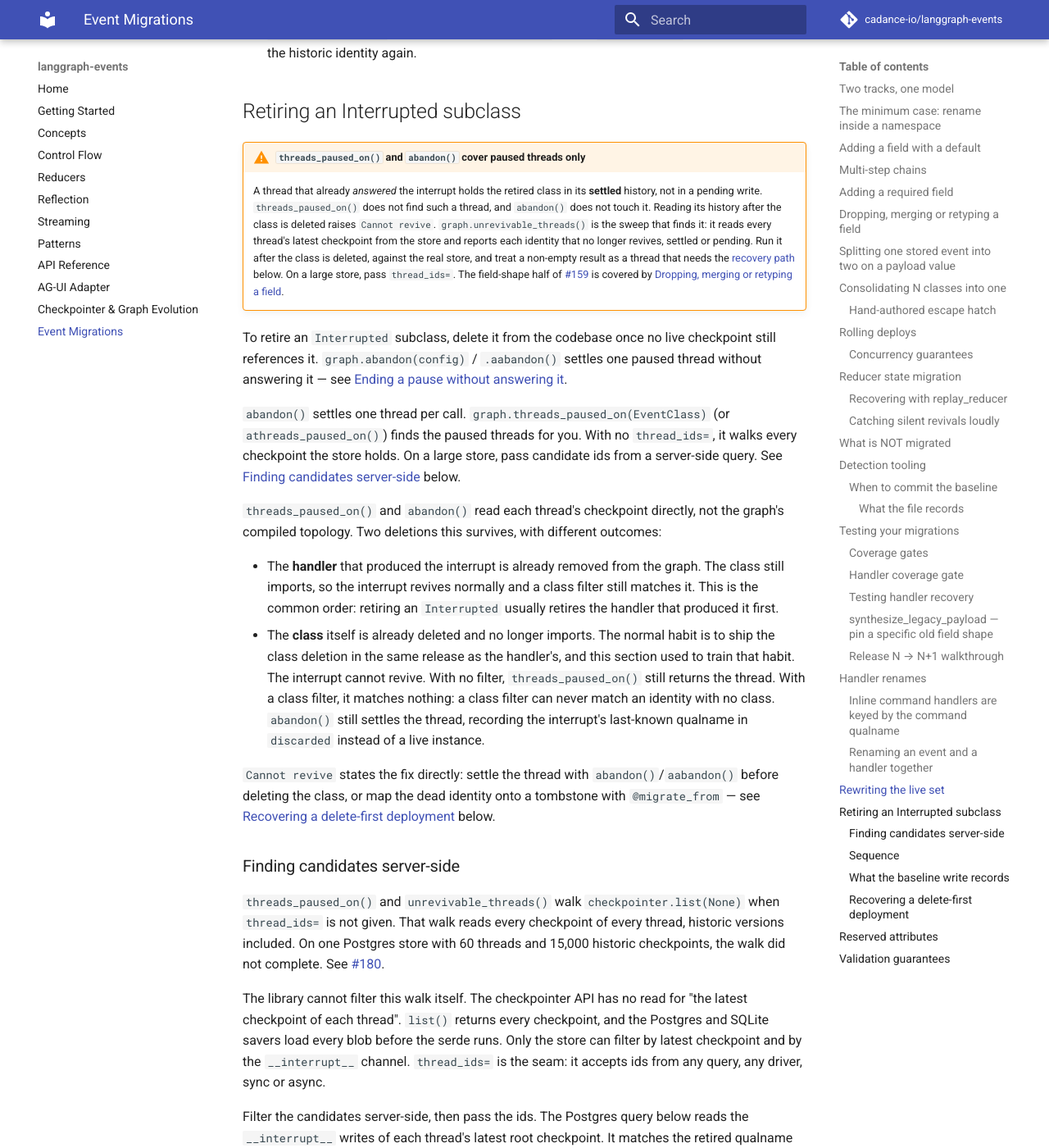
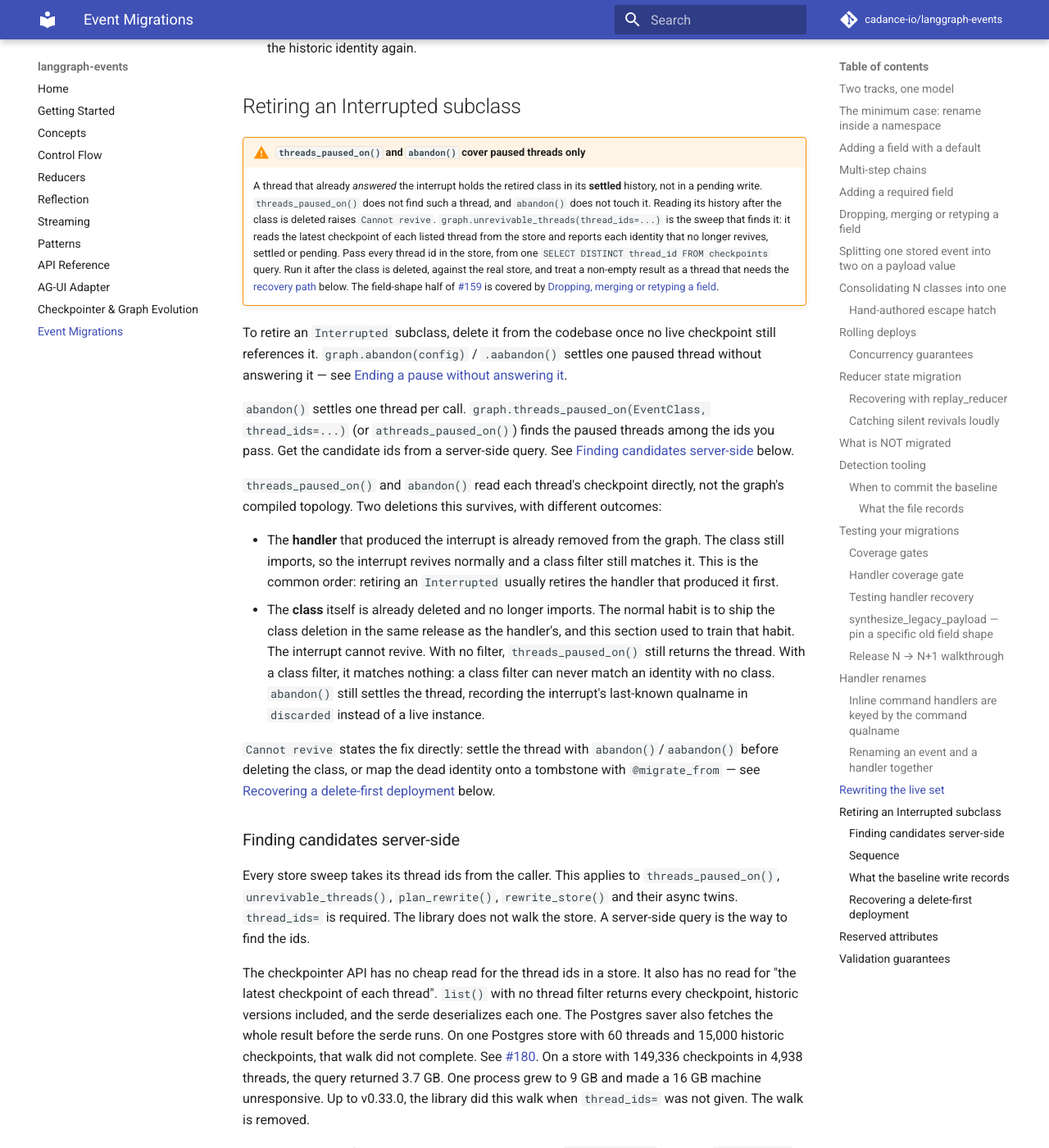
Before and after one commit to cadance-io/langgraph-events, an MkDocs documentation site: the page built from docs/event-migrations.md, in a window 1280 px wide and 1400 px high, scrolled down 23585 px. Shown: the whole window at 82% size. Built offline with MkDocs 1.6.1 and Material for MkDocs 9.7.7, drawn with Linux system fonts in a browser that asks for light colours; comment, search, counter and statistics services are not loaded; some of the changed text lies outside the part shown.

Commit message:
docs: pass thread_ids from a server-side query in every store sweep
The store sweeps require thread_ids, so every example call passes it.
"Finding candidates server-side" now describes the only way to get the
ids, not an optimisation. The retirement sequence starts with one
SELECT DISTINCT thread_id query.

Co-Authored-By: Claude Opus 5.5 <noreply@anthropic.com>

````diff
--- a/docs/event-migrations.md
+++ b/docs/event-migrations.md
@@ -630,14 +630,16 @@ The two tracks are independent — do both, in one PR:
 
 Every migration above is read-side. The stored bytes keep the historic identity and the old field shape until something writes the checkpoint again. A thread at rest is never written again. So its `@migrate_from`, `@transform_fields` or `@split_event` must stay for ever. `graph.plan_rewrite()` and `graph.rewrite_store()` rewrite the stored bytes. Closes [#179](https://github.com/cadance-io/langgraph-events/issues/179).
 
-The live set is the latest checkpoint of each thread in the root namespace, plus its pending writes. `rewrite_store()` reads each one through the checkpointer's serde, so every rename, transform, split and fill applies. It writes the result back through the checkpointer's `put()`, under the same checkpoint id, with a new version for each channel the rewrite touched. `drop=` names event classes whose stored instances leave the `events` and `_pending` channels. `plan_rewrite()` does the same walk and the same verification, and writes nothing.
+The live set is the latest checkpoint of each thread in the root namespace, plus its pending writes. `rewrite_store()` reads each one through the checkpointer's serde, so every rename, transform, split and fill applies. It writes the result back through the checkpointer's `put()`, under the same checkpoint id, with a new version for each channel the rewrite touched. `drop=` names event classes whose stored instances leave the `events` and `_pending` channels. `plan_rewrite()` does the same reads and the same verification, and writes nothing.
+
+The caller names the threads with `thread_ids=`. The argument is required, and the library does not walk the store. Get the ids from one `SELECT DISTINCT thread_id FROM checkpoints` query. See [Finding candidates server-side](#finding-candidates-server-side). A listed id with no checkpoint is reported as refused, so a typo stays visible.
 
 ```python
-report = graph.plan_rewrite(drop=(Order.ApprovalRequired,))
+report = graph.plan_rewrite(drop=(Order.ApprovalRequired,), thread_ids=thread_ids)
 print(report)
 assert not report.refused
 
-report = graph.rewrite_store(drop=(Order.ApprovalRequired,))
+report = graph.rewrite_store(drop=(Order.ApprovalRequired,), thread_ids=thread_ids)
 assert not report.refused
 ```
 
@@ -656,10 +658,7 @@ Before the write, each rewritten value is encoded the way `put()` encodes it, sc
 An answered interrupt also sits in `Resumed.interrupted`. When that interrupt is dropped, the rewrite sets the field to `None`. The `Resumed` event stays, and `dropped` does not count the cleared field. `drop=` matches the stored identity exactly. A subclass instance stays in place.
 
 !!! warning "Run it while the graph is idle, never inside a rolling deploy window"
-    An old pod cannot read the new bytes. The walk also toggles per-instance state on the serde, like `tolerate_unresolved()`, so a concurrent run through the same serde instance corrupts the report. Take a store-level backup first. The previous blob versions stay in the store, but the checkpoint row is overwritten in place.
-
-!!! warning "On Postgres, pass `thread_ids=`"
-    `thread_ids=None` walks `checkpointer.list(None)`, which deserializes every checkpoint the store holds. Pass the ids from one `SELECT DISTINCT thread_id FROM checkpoints` query instead.
+    An old pod cannot read the new bytes. The rewrite also toggles per-instance state on the serde, like `tolerate_unresolved()`, so a concurrent run through the same serde instance corrupts the report. Take a store-level backup first. The previous blob versions stay in the store, but the checkpoint row is overwritten in place.
 
 What the rewrite does not do:
 
@@ -672,11 +671,11 @@ What the rewrite does not do:
 ## Retiring an Interrupted subclass
 
 !!! warning "`threads_paused_on()` and `abandon()` cover paused threads only"
-    A thread that already *answered* the interrupt holds the retired class in its **settled** history, not in a pending write. `threads_paused_on()` does not find such a thread, and `abandon()` does not touch it. Reading its history after the class is deleted raises `Cannot revive`. `graph.unrevivable_threads()` is the sweep that finds it: it reads every thread's latest checkpoint from the store and reports each identity that no longer revives, settled or pending. Run it after the class is deleted, against the real store, and treat a non-empty result as a thread that needs the [recovery path](#recovering-a-delete-first-deployment) below. On a large store, pass `thread_ids=`. The field-shape half of [#159](https://github.com/cadance-io/langgraph-events/issues/159) is covered by [Dropping, merging or retyping a field](#dropping-merging-or-retyping-a-field).
+    A thread that already *answered* the interrupt holds the retired class in its **settled** history, not in a pending write. `threads_paused_on()` does not find such a thread, and `abandon()` does not touch it. Reading its history after the class is deleted raises `Cannot revive`. `graph.unrevivable_threads(thread_ids=...)` is the sweep that finds it: it reads the latest checkpoint of each listed thread from the store and reports each identity that no longer revives, settled or pending. Pass every thread id in the store, from one `SELECT DISTINCT thread_id FROM checkpoints` query. Run it after the class is deleted, against the real store, and treat a non-empty result as a thread that needs the [recovery path](#recovering-a-delete-first-deployment) below. The field-shape half of [#159](https://github.com/cadance-io/langgraph-events/issues/159) is covered by [Dropping, merging or retyping a field](#dropping-merging-or-retyping-a-field).
 
 To retire an `Interrupted` subclass, delete it from the codebase once no live checkpoint still references it. `graph.abandon(config)` / `.aabandon()` settles one paused thread without answering it — see [Ending a pause without answering it](control-flow.md#ending-a-pause-without-answering-it-abandon).
 
-`abandon()` settles one thread per call. `graph.threads_paused_on(EventClass)` (or `athreads_paused_on()`) finds the paused threads for you. With no `thread_ids=`, it walks every checkpoint the store holds. On a large store, pass candidate ids from a server-side query. See [Finding candidates server-side](#finding-candidates-server-side) below.
+`abandon()` settles one thread per call. `graph.threads_paused_on(EventClass, thread_ids=...)` (or `athreads_paused_on()`) finds the paused threads among the ids you pass. Get the candidate ids from a server-side query. See [Finding candidates server-side](#finding-candidates-server-side) below.
 
 `threads_paused_on()` and `abandon()` read each thread's checkpoint directly, not the graph's compiled topology. Two deletions this survives, with different outcomes:
 
@@ -687,11 +686,21 @@ To retire an `Interrupted` subclass, delete it from the codebase once no live ch
 
 ### Finding candidates server-side
 
-`threads_paused_on()` and `unrevivable_threads()` walk `checkpointer.list(None)` when `thread_ids=` is not given. That walk reads every checkpoint of every thread, historic versions included. On one Postgres store with 60 threads and 15,000 historic checkpoints, the walk did not complete. See [#180](https://github.com/cadance-io/langgraph-events/issues/180).
+Every store sweep takes its thread ids from the caller. This applies to `threads_paused_on()`, `unrevivable_threads()`, `plan_rewrite()`, `rewrite_store()` and their async twins. `thread_ids=` is required. The library does not walk the store. A server-side query is the way to find the ids.
 
-The library cannot filter this walk itself. The checkpointer API has no read for "the latest checkpoint of each thread". `list()` returns every checkpoint, and the Postgres and SQLite savers load every blob before the serde runs. Only the store can filter by latest checkpoint and by the `__interrupt__` channel. `thread_ids=` is the seam: it accepts ids from any query, any driver, sync or async.
+The checkpointer API has no cheap read for the thread ids in a store. It also has no read for "the latest checkpoint of each thread". `list()` with no thread filter returns every checkpoint, historic versions included, and the serde deserializes each one. The Postgres saver also fetches the whole result before the serde runs. On one Postgres store with 60 threads and 15,000 historic checkpoints, that walk did not complete. See [#180](https://github.com/cadance-io/langgraph-events/issues/180). On a store with 149,336 checkpoints in 4,938 threads, the query returned 3.7 GB. One process grew to 9 GB and made a 16 GB machine unresponsive. Up to v0.33.0, the library did this walk when `thread_ids=` was not given. The walk is removed.
 
-Filter the candidates server-side, then pass the ids. The Postgres query below reads the `__interrupt__` writes of each thread's latest root checkpoint. It matches the retired qualname as bytes inside the msgpack blob:
+Only the store can filter by latest checkpoint and by the `__interrupt__` channel. `thread_ids=` accepts ids from any query, any driver, sync or async.
+
+To sweep every thread, get the ids from one query:
+
+```sql
+SELECT DISTINCT thread_id FROM checkpoints
+```
+
+To find the threads paused on one class, filter the candidates server-side, then pass the ids.
+
+The Postgres query below reads the `__interrupt__` writes of each thread's latest root checkpoint. It matches the retired qualname as bytes inside the msgpack blob:
 
 ```sql
 WITH latest AS (
@@ -734,37 +743,41 @@ for config in paused:
     await graph.aabandon(config, reason="retiring Order.ApprovalRequired")
 ```
 
-For `unrevivable_threads()`, one `SELECT DISTINCT thread_id FROM checkpoints` query gives the candidate ids.
+For `unrevivable_threads()`, `plan_rewrite()` and `rewrite_store()`, pass every thread id from the `SELECT DISTINCT thread_id FROM checkpoints` query.
 
 To check one thread, pass its id alone: `graph.threads_paused_on(Order.ApprovalRequired, thread_ids=[tid])`. Do not use `graph.get_state(config)` for this check. Once the handler is deleted, `GraphState.is_interrupted` is `False` and `GraphState.interrupted` is `None` on a thread that is still paused. See the warning under [Sequence](#sequence).
 
 ### Sequence
 
-1. Enumerate every thread paused on the class with `graph.threads_paused_on(EventClass)`. On a large store, pass `thread_ids=` from the [candidate query](#finding-candidates-server-side).
-2. Call `graph.abandon(config)` (or `.aabandon()`) on each thread returned.
-3. Verify: `graph.threads_paused_on(EventClass) == []`.
-4. Plan the rewrite: `report = graph.plan_rewrite(drop=(EventClass,))`. Review it. Verify: `not report.refused`. An *answered* thread holds the class in its settled history. `threads_paused_on()` and `abandon()` never reach such a thread. The plan does.
-5. Take a store backup. Outside a rolling deploy window, while the graph is idle: `report = graph.rewrite_store(drop=(EventClass,))`. Verify: `not report.refused`. See [Rewriting the live set](#rewriting-the-live-set).
+1. Get every thread id in the store from one `SELECT DISTINCT thread_id FROM checkpoints` query. See [Finding candidates server-side](#finding-candidates-server-side). The steps below call this list `thread_ids`.
+2. Enumerate every thread paused on the class with `graph.threads_paused_on(EventClass, thread_ids=thread_ids)`. Call `graph.abandon(config)` (or `.aabandon()`) on each thread returned.
+3. Verify: `graph.threads_paused_on(EventClass, thread_ids=thread_ids) == []`.
+4. Plan the rewrite: `report = graph.plan_rewrite(drop=(EventClass,), thread_ids=thread_ids)`. Review it. Verify: `not report.refused`. An *answered* thread holds the class in its settled history. `threads_paused_on()` and `abandon()` never reach such a thread. The plan does.
+5. Take a store backup. Outside a rolling deploy window, while the graph is idle: `report = graph.rewrite_store(drop=(EventClass,), thread_ids=thread_ids)`. Verify: `not report.refused`. See [Rewriting the live set](#rewriting-the-live-set).
 6. Delete the class from the codebase. Re-baseline: `write_baseline(graph, BASELINE)`. The retired identity moves to the baseline's `retired` list. Deploy.
-7. After the deploy, verify against the real store: `graph.unrevivable_threads() == {}`. On a large store, pass `thread_ids=` from one `SELECT DISTINCT thread_id FROM checkpoints` query. Then delete the `retired` entry from the baseline file.
+7. After the deploy, query the thread ids again, then verify against the real store: `graph.unrevivable_threads(thread_ids=thread_ids) == {}`. Then delete the `retired` entry from the baseline file.
 
 ```python
-for config in graph.threads_paused_on(EventClass):
+# Every thread id in the store, from one server-side query.
+thread_ids = [row[0] for row in conn.execute(ALL_THREAD_IDS)]
+
+for config in graph.threads_paused_on(EventClass, thread_ids=thread_ids):
     graph.abandon(config, reason="retiring EventClass")
-assert graph.threads_paused_on(EventClass) == []
+assert graph.threads_paused_on(EventClass, thread_ids=thread_ids) == []
 
-report = graph.plan_rewrite(drop=(EventClass,))
+report = graph.plan_rewrite(drop=(EventClass,), thread_ids=thread_ids)
 print(report)
 assert not report.refused
-report = graph.rewrite_store(drop=(EventClass,))
+report = graph.rewrite_store(drop=(EventClass,), thread_ids=thread_ids)
 assert not report.refused
 
 # After the class is deleted. Reads the store, not the baseline, so a
 # stale name in your own code cannot make it report "safe".
-assert graph.unrevivable_threads() == {}
+thread_ids = [row[0] for row in conn.execute(ALL_THREAD_IDS)]
+assert graph.unrevivable_threads(thread_ids=thread_ids) == {}
 ```
 
-`unrevivable_threads()` reports nothing until the class is gone: while the class still imports, every thread revives. Run it once, after step 6. A non-empty result maps each thread id to the qualnames it can no longer revive: a thread the rewrite refused, or one that was written after it. Recover each one with a [tombstone](#recovering-a-delete-first-deployment). Without `thread_ids=`, it reads every checkpoint the checkpointer holds, like `threads_paused_on()`. On a large store, pass `thread_ids=`. It reports an identity wherever the serde met it: in the settled history, in a pending interrupt, in a completed sibling write, or nested in a field of a live event. It needs a `NamespaceAwareSerde` on the checkpointer and raises `ValueError` otherwise.
+`unrevivable_threads()` reports nothing until the class is gone: while the class still imports, every thread revives. Run it once, after step 6. A non-empty result maps each thread id to the qualnames it can no longer revive: a thread the rewrite refused, or one that was written after it. Recover each one with a [tombstone](#recovering-a-delete-first-deployment). It reports an identity wherever the serde met it: in the settled history, in a pending interrupt, in a completed sibling write, or nested in a field of a live event. It needs a `NamespaceAwareSerde` on the checkpointer and raises `ValueError` otherwise.
 
 !!! warning "Do not `abandon()` a thread that `unrevivable_threads()` reports"
     `abandon(config, require_interrupt=False)` would re-serialize that thread's settled history with the placeholder in it. After that, a strict read would return the placeholder in the log with no error. The code refuses. `NamespaceAwareSerde` never stores a placeholder: a write that holds one raises `ValueError` naming the identity. `abandon()`/`aabandon()` refuse first, with a clearer message. They raise `ValueError` naming the thread and the qualnames when the settled history holds a deleted class. They settle only a thread whose sole unrevivable identity is its pending interrupt. The recovery for a settled thread is the [tombstone](#recovering-a-delete-first-deployment) below, not `abandon()`.
````
Also changed, not shown: docs/api.md (+4 -4 lines), docs/control-flow.md (+5 -4 lines).
